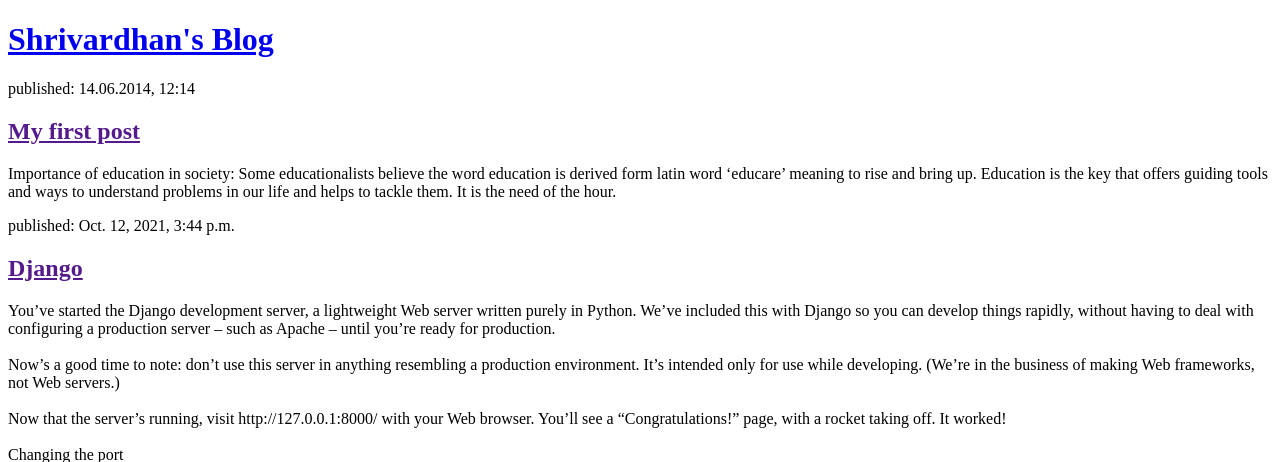
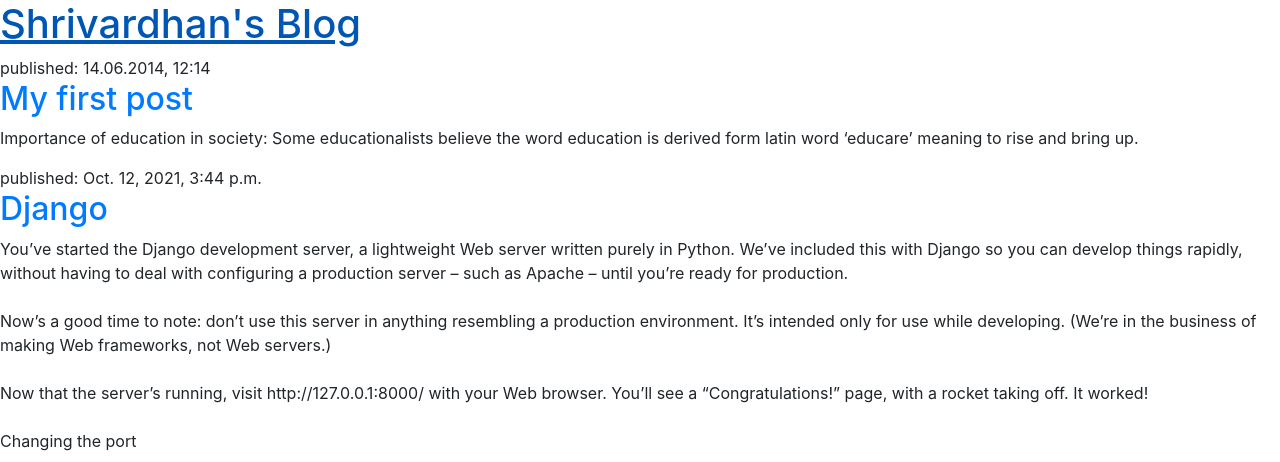
Before and after one commit to shrivardha/my_1st_blog, a Django app: page / in a window 1280 px wide. Shown: the top 462 px of the page. Run offline with Django 3.2, Linux system fonts and the light colour scheme; data comes from the database, SQL or seed files in the repository; both versions use the stored data as it was after the commit.

Commit message:
pub sample

```diff
--- a/blog/templates/blog/post_list.html
+++ b/blog/templates/blog/post_list.html
@@ -1,7 +1,11 @@
+{% load static %}
 <!DOCTYPE html>
 <html>
     <head>
         <title>Shrivardhan's blog</title>
+        <link rel="stylesheet" href="https://cdn.jsdelivr.net/npm/bootstrap@4.5.3/dist/css/bootstrap.min.css" integrity="sha384-TX8t27EcRE3e/ihU7zmQxVncDAy5uIKz4rEkgIXeMed4M0jlfIDPvg6uqKI2xXr2" crossorigin="anonymous">
+        <link rel="stylesheet" href="{% static 'css/blog.css' %}">
+
     </head>
     <body>
         <header>
@@ -13,8 +17,7 @@
             <h2><a href="">My first post</a></h2>
             <p>Importance of education in society:
     Some educationalists believe the word education is derived form latin word ‘educare’ meaning to rise and
-    bring up. Education is the key that offers guiding tools
-     and ways to understand problems in our life and helps to tackle them. It is the need of the hour.</p>
+    bring up. </p>
         </article>
 
         {% for post in posts %}
```
Also changed, not shown: db.sqlite3.
